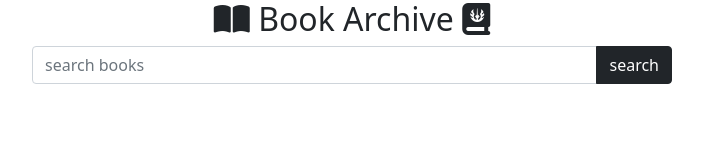
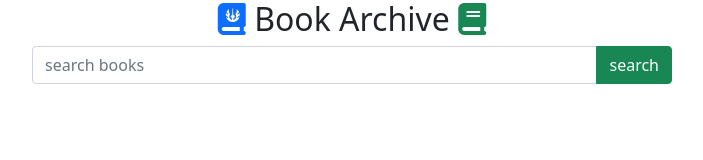
Before and after one commit to dmr-911/book-archive, a plain HTML site: page index.html in a window 1280 px wide. Shown: the whole page, without its empty margins (288-991 px from the left). Drawn offline with nearby package versions, Linux system fonts and the light colour scheme.

Commit message:
icon added and button color changed

```diff
--- a/index.html
+++ b/index.html
@@ -14,11 +14,11 @@
 </head>
 <body>
     <header>
-        <h2 class="text-center"><i class="fas fa-book-open"></i> Book Archive <i class="fas fa-journal-whills"></i></h2>
+        <h2 class="text-center"><i class="fas fa-journal-whills text-primary"></i> Book Archive <i class="fas fa-book text-success"></i></h2>
         <!-- Input area and search button  -->
         <div class="input-group mb-3 w-50 mx-auto">
             <input id="search-input" type="text" class="form-control" placeholder="search books" aria-label="Recipient's username" aria-describedby="button-addon2">
-            <button onclick="getBooks()" class="btn btn-dark text-white" type="button">search</button>
+            <button onclick="getBooks()" class="btn btn-success text-white" type="button">search</button>
         </div>
         <div class="w-25 mx-auto d-flex justify-content-center">
             <button id="toggle-spin" class="btn btn-primary" type="button">
```
